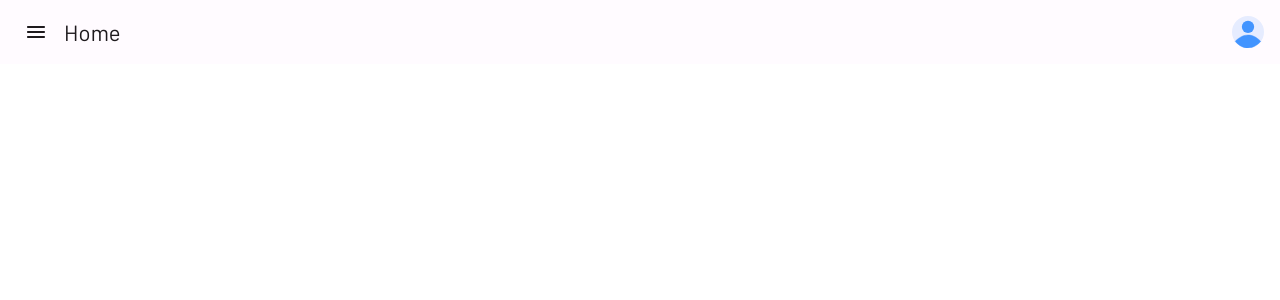
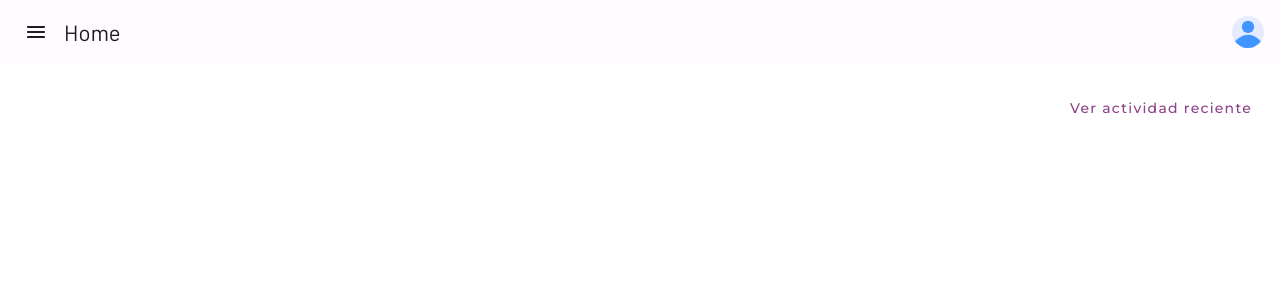
Before and after one commit to hamilton-i7/sweeties-admin, an Angular app: page / in a window 1280 px wide. Shown: the top 300 px of the page. Built offline with nearby package versions, Linux system fonts and the light colour scheme.

Commit message:
Create Text Button component

```diff
--- a/src/app/features/home/home.component.html
+++ b/src/app/features/home/home.component.html
@@ -1,2 +1,7 @@
 <app-home-top-bar></app-home-top-bar>
-<p>home works!</p>
+<main class="home">
+  <app-text-button
+    label="Ver actividad reciente"
+    class="activity-button"
+  ></app-text-button>
+</main>
--- a/src/app/features/home/home.component.scss
+++ b/src/app/features/home/home.component.scss
@@ -0,0 +1,10 @@
+.home {
+  padding-top: calc(var(--top-bar-height) + 2.4rem);
+  display: flex;
+  flex-direction: column;
+}
+
+.activity-button {
+  align-self: flex-end;
+  margin-right: 1.6rem;
+}
--- /dev/null
+++ b/src/app/share/components/text-button/text-button.component.html
@@ -0,0 +1,4 @@
+<button type="button" class="button--text" (click)="onClick()">
+  <span class="label">{{ label }}</span>
+  <ng-content></ng-content>
+</button>
--- /dev/null
+++ b/src/app/share/components/text-button/text-button.component.scss
@@ -0,0 +1,22 @@
+@use "../../../../sass/abstracts/placeholders";
+
+.button--text {
+  @extend %ripple;
+
+  display: flex;
+  align-items: center;
+  column-gap: 0.8rem;
+  height: 4rem;
+  min-width: 4.8rem;
+  text-align: center;
+  border-radius: 2rem;
+
+  &:has(span:only-child) {
+    padding: 0 1.2rem;
+  }
+
+  &:not(:has(span:only-child)) {
+    padding-left: 1.2rem;
+    padding-right: 1.6rem;
+  }
+}
--- /dev/null
+++ b/src/app/share/components/text-button/text-button.component.ts
@@ -0,0 +1,15 @@
+import { Component, EventEmitter, Input, Output } from '@angular/core';
+
+@Component({
+  selector: 'app-text-button',
+  templateUrl: './text-button.component.html',
+  styleUrls: ['./text-button.component.scss'],
+})
+export class TextButtonComponent {
+  @Input() label = '';
+  @Output() btnClick = new EventEmitter();
+
+  onClick() {
+    this.btnClick.emit();
+  }
+}
--- a/src/app/share/components/top-bar/top-bar.component.scss
+++ b/src/app/share/components/top-bar/top-bar.component.scss
@@ -4,12 +4,12 @@
   align-items: center;
   column-gap: 0.8rem;
   display: flex;
-  height: 6.4rem;
-  left: 0;
+  height: var(--top-bar-height);
+  width: 100%;
   padding: 0 1.6rem;
   position: fixed;
+  left: 0;
   top: 0;
-  width: 100%;
 
   &__title {
     @extend %title-l;
--- a/src/app/share/share.module.ts
+++ b/src/app/share/share.module.ts
@@ -2,10 +2,11 @@ import { NgModule } from '@angular/core';
 import { CommonModule } from '@angular/common';
 import { TopBarComponent } from './components/top-bar/top-bar.component';
 import { IconButtonComponent } from './components/icon-button/icon-button.component';
+import { TextButtonComponent } from './components/text-button/text-button.component';
 
 @NgModule({
-  declarations: [TopBarComponent, IconButtonComponent],
+  declarations: [TopBarComponent, IconButtonComponent, TextButtonComponent],
   imports: [CommonModule],
-  exports: [TopBarComponent, IconButtonComponent],
+  exports: [TopBarComponent, IconButtonComponent, TextButtonComponent],
 })
 export class ShareModule {}
--- /dev/null
+++ b/src/sass/abstracts/_variables.scss
@@ -0,0 +1,3 @@
+:root {
+  --top-bar-height: 6.4rem;
+}
--- a/src/sass/components/_button.scss
+++ b/src/sass/components/_button.scss
@@ -1,4 +1,8 @@
+@use "../base/typography";
+
 button {
+  @extend %label-l;
+
   background: none;
   outline: none;
   border: none;
--- a/src/sass/styles.scss
+++ b/src/sass/styles.scss
@@ -1,5 +1,6 @@
 @use "./abstracts/mixins";
 @use "./abstracts/placeholders";
+@use "./abstracts/variables";
 @use "./base/reset";
 @use "./base/typography";
 @use "./components/button";
--- a/src/sass/themes/_light-theme.scss
+++ b/src/sass/themes/_light-theme.scss
@@ -67,3 +67,18 @@ app-icon-button {
     );
   }
 }
+
+app-text-button {
+  & .button--text {
+    color: theme-get("primary");
+  }
+
+  & .button--text:hover {
+    background-color: rgba($color: theme-get("primary"), $alpha: 0.08);
+  }
+
+  & .button--text:focus,
+  & .button--text:active {
+    background-color: rgba($color: theme-get("primary"), $alpha: 0.12);
+  }
+}
```
Also changed, not shown: 1 other file (tests, documents, lock files or other folders).
